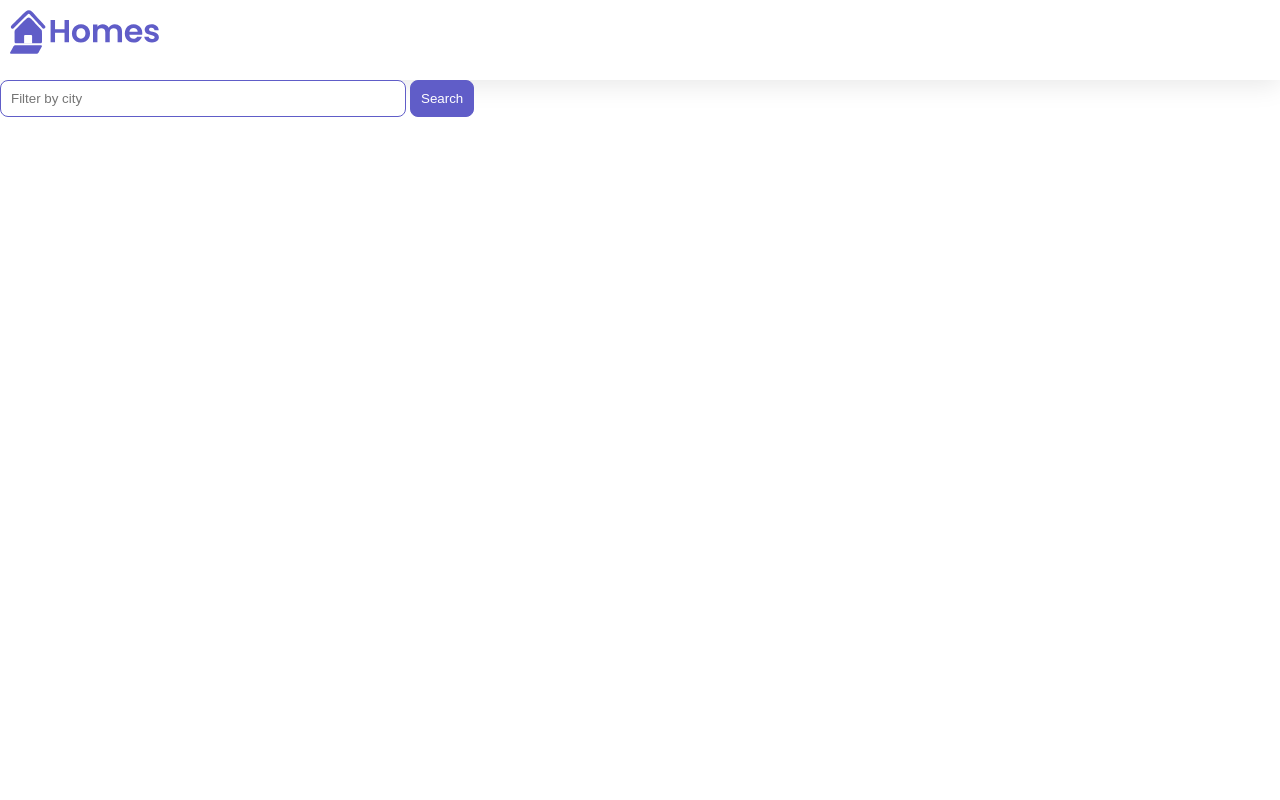
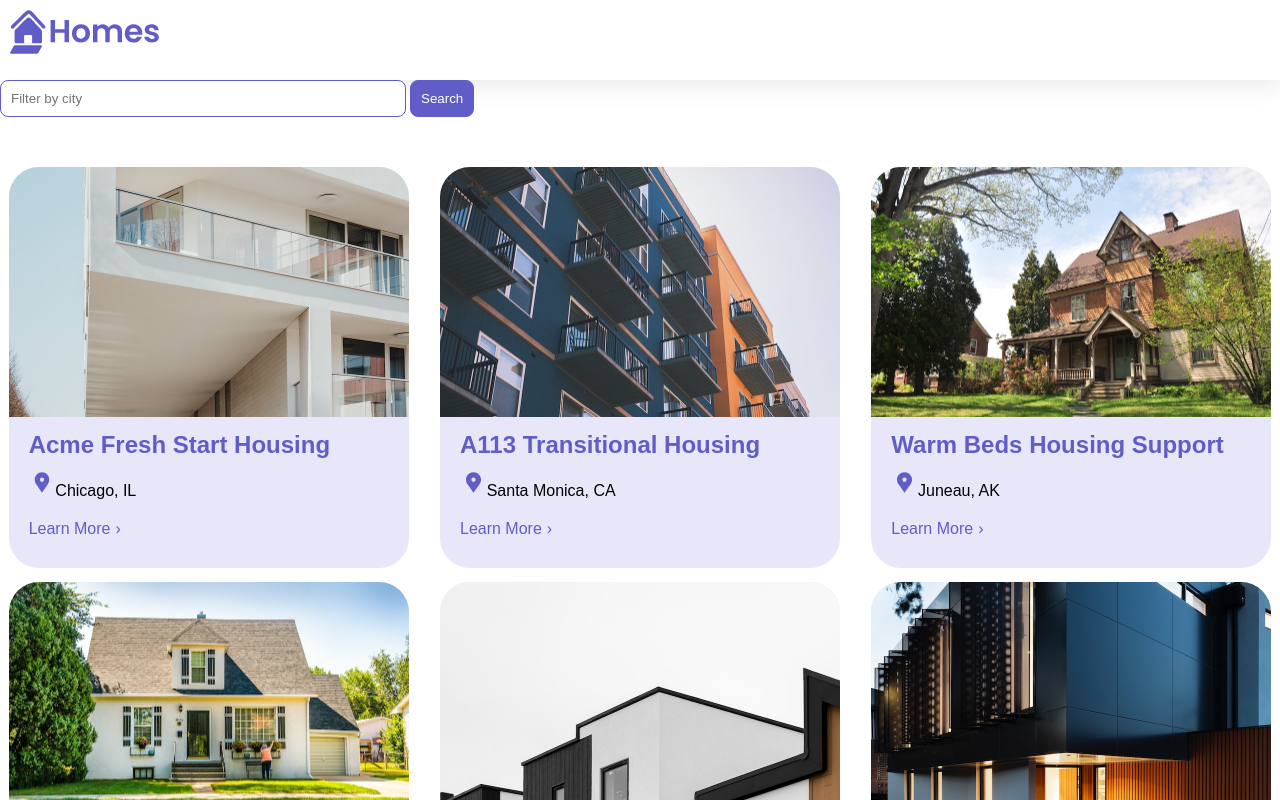
Before and after one commit to jerryrondon/homes-app, an Angular app: page / in a window 1280 px wide. Shown: the top 800 px of the page. Built offline with nearby package versions, Linux system fonts and the light colour scheme.

Commit message:
MODIFICA HomeComponent PARA USAR EL SERVICIO
HomeComponent obtiene la data por medio del servicio HousingService.

```diff
--- a/src/app/home/home.component.ts
+++ b/src/app/home/home.component.ts
@@ -1,7 +1,8 @@
-import { Component } from '@angular/core';
+import { Component, inject } from '@angular/core';
 import { CommonModule } from '@angular/common';
 import { HousingLocationComponent } from '../housing-location/housing-location.component';
 import { HousingLocation } from '../housing-location';
+import { HousingService } from '../housing.service';
 
 @Component({
   selector: 'app-home',
@@ -23,4 +24,10 @@ import { HousingLocation } from '../housing-location';
 })
 export class HomeComponent {
   housingLocationList: HousingLocation[] = [];
+  housingService: HousingService = inject(HousingService);
+
+  constructor() {
+    this.housingLocationList = this.housingService.getAllHousingLocations();
+  }
+
 }
--- a/src/app/housing.service.ts
+++ b/src/app/housing.service.ts
@@ -1,7 +1,6 @@
 import { Injectable } from '@angular/core';
-import { HousingLocation
+import { HousingLocation } from './housing-location';
 
- } from './housing-location';
 @Injectable({
   providedIn: 'root'
 })
```
